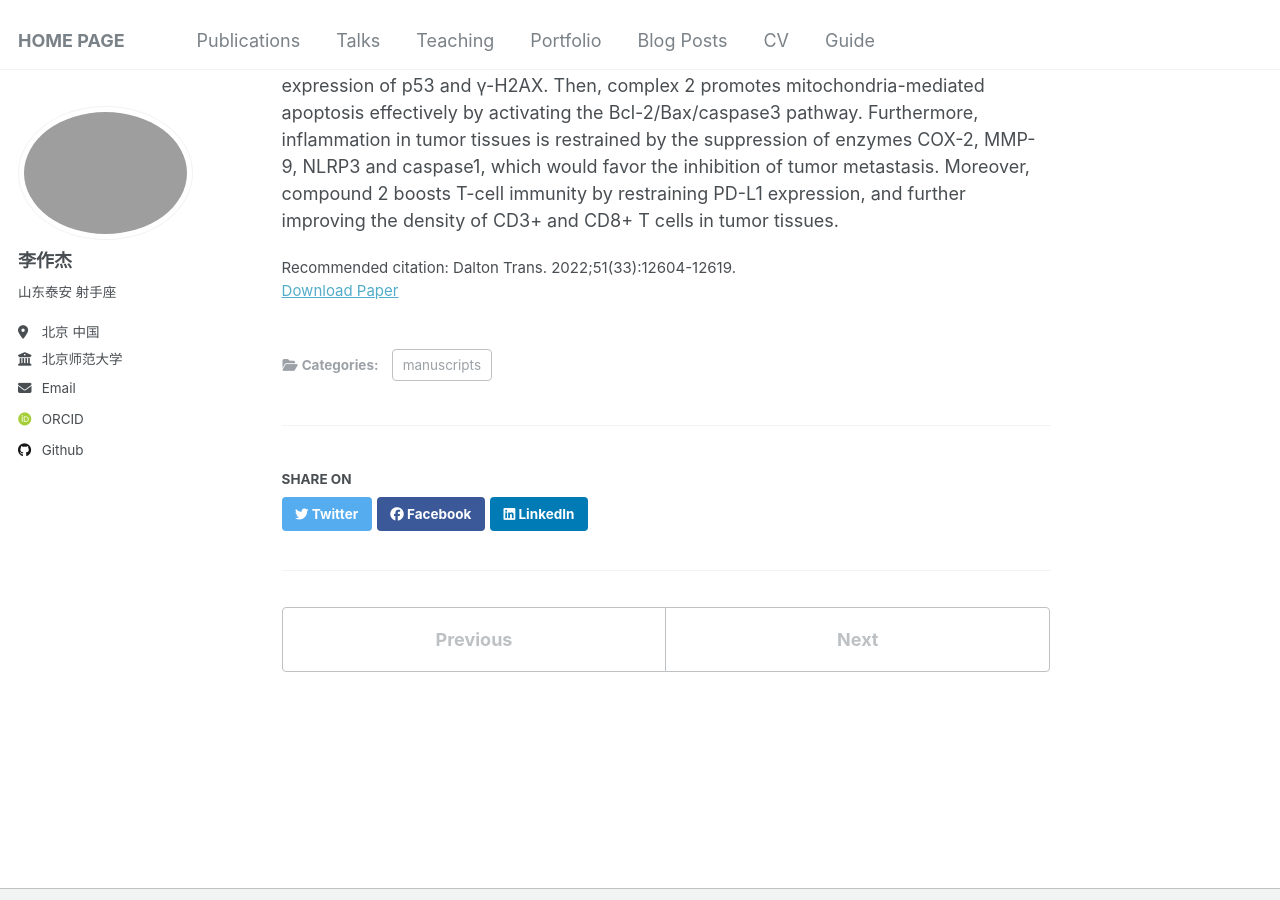
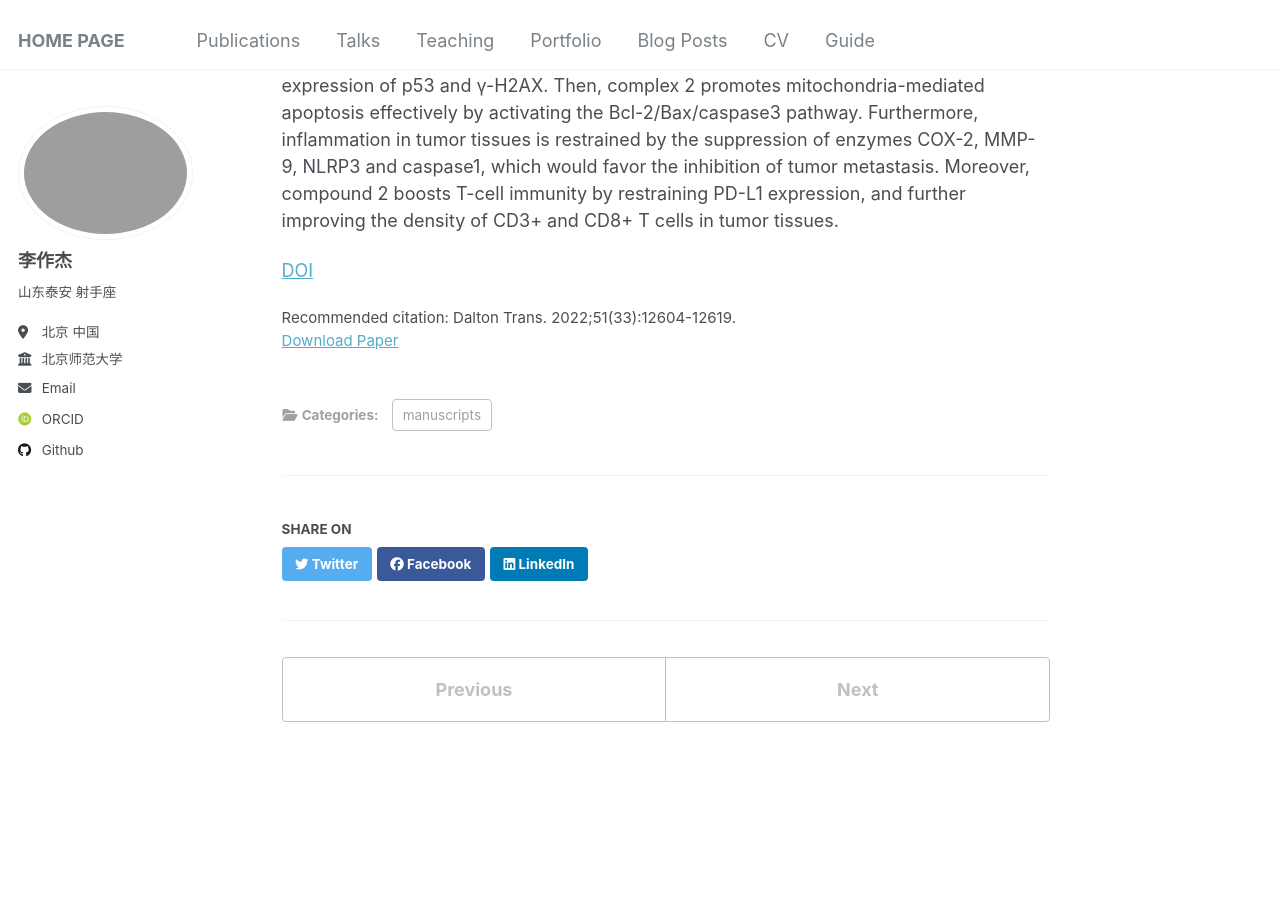
Before and after one commit to Infinity-LZJ/Zuojie_Li.github, a Jekyll site: the page built from _publications/2025-07-02-paper-title-number-5.md, in a window 1280 px wide and 900 px high, scrolled down 451 px. Built offline with Jekyll 4.4.1, drawn with Linux system fonts in a browser that asks for light colours; some web fonts are replaced.

Commit message:
Update 2025-07-02-paper-title-number-5.md
Signed-off-by: Infinity-LZJ <zuojieli@yeah.net>

```diff
--- a/_publications/2025-07-02-paper-title-number-5.md
+++ b/_publications/2025-07-02-paper-title-number-5.md
@@ -13,3 +13,6 @@ citation: 'Dalton Trans. 2022;51(33):12604-12619.'
 ---
 # Abstract
 To develop new anti-metastasis chemotherapeutic drugs, a series of flurbiprofen (FLP) and zaltoprofen (ZTP) platinum(IV) complexes targeting COX-2, PD-L1 and DNA was prepared and investigated. Complex 2 with dual FLP ligands displays promising antitumor activities in vitro and exhibits much potential in overcoming drug resistance. More importantly, the antitumor evaluation in vivo demonstrates that complex 2 possesses promising inhibition of cancer growth and metastasis simultaneously. Further investigation of the mechanism revealed the multi-specific antitumor function of complex 2. It exerts remarkable DNA damage after reduction to platinum(II) complex, and up-regulates the expression of p53 and γ-H2AX. Then, complex 2 promotes mitochondria-mediated apoptosis effectively by activating the Bcl-2/Bax/caspase3 pathway. Furthermore, inflammation in tumor tissues is restrained by the suppression of enzymes COX-2, MMP-9, NLRP3 and caspase1, which would favor the inhibition of tumor metastasis. Moreover, compound 2 boosts T-cell immunity by restraining PD-L1 expression, and further improving the density of CD3+ and CD8+ T cells in tumor tissues.
+
+
+[DOI](10.1039/d2dt00944g)
```
